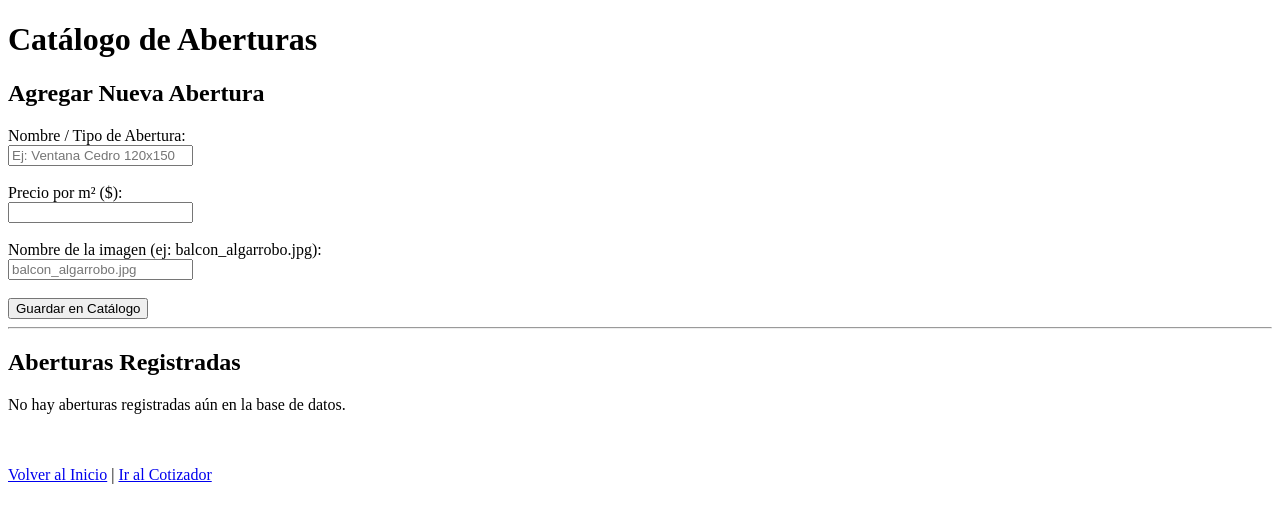
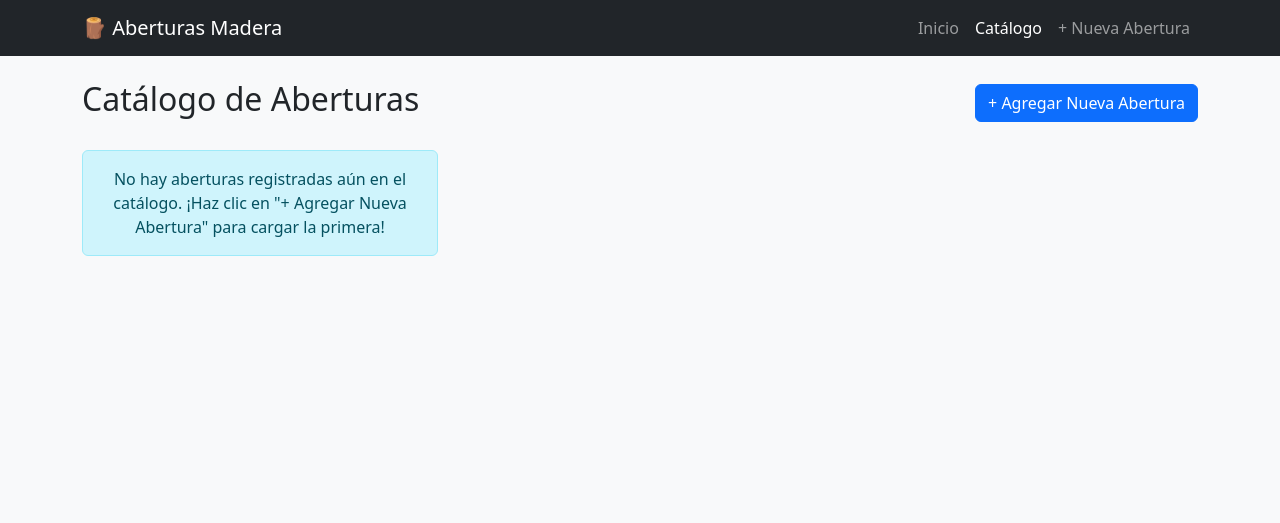
Before and after one commit to alexissescobar2018-crypto/aberturas_madera, a Flask app: page /catalogo in a window 1280 px wide. Shown: the top 523 px of the page. Run offline with Flask 3, Linux system fonts and the light colour scheme.

Commit message:
Revamp catalog page with Bootstrap and new layout

```diff
--- a/templates/catalogo.html
+++ b/templates/catalogo.html
@@ -2,60 +2,65 @@
 <html lang="es">
 <head>
     <meta charset="UTF-8">
-    <title>Catálogo de Aberturas</title>
+    <meta name="viewport" content="width=device-width, initial-scale=1.0">
+    <title>Catálogo - Aberturas Madera</title>
+    <link href="https://cdn.jsdelivr.net/npm/bootstrap@5.3.0/dist/css/bootstrap.min.css" rel="stylesheet">
+    <style>
+        .card-img-top {
+            height: 200px;
+            object-fit: cover;
+            background-color: #f8f9fa;
+        }
+    </style>
 </head>
-<body>
-    <h1>Catálogo de Aberturas</h1>
+<body class="bg-light">
 
-    <h2>Agregar Nueva Abertura</h2>
-    <form action="/catalogo" method="POST">
-        <label for="nombre">Nombre / Tipo de Abertura:</label><br>
-        <input type="text" id="nombre" name="nombre" placeholder="Ej: Ventana Cedro 120x150" required><br><br>
+    <!-- Navegación -->
+    <nav class="navbar navbar-expand-lg navbar-dark bg-dark mb-4">
+        <div class="container">
+            <a class="navbar-brand" href="/">🪵 Aberturas Madera</a>
+            <div class="navbar-nav">
+                <a class="nav-link" href="/">Inicio</a>
+                <a class="nav-link active" href="/catalogo">Catálogo</a>
+                <a class="nav-link" href="/nueva_abertura">+ Nueva Abertura</a>
+            </div>
+        </div>
+    </nav>
 
-        <label for="precio_m2">Precio por m² ($):</label><br>
-        <input type="number" id="precio_m2" name="precio_m2" step="any" required><br><br>
+    <!-- Contenido del Catálogo -->
+    <div class="container">
+        <div class="d-flex justify-content-between align-items-center mb-4">
+            <h2>Catálogo de Aberturas</h2>
+            <a href="/nueva_abertura" class="btn btn-primary">+ Agregar Nueva Abertura</a>
+        </div>
 
-        <label for="imagen">Nombre de la imagen (ej: balcon_algarrobo.jpg):</label><br>
-        <input type="text" id="imagen" name="imagen" placeholder="balcon_algarrobo.jpg"><br><br>
+        <div class="row row-cols-1 row-cols-md-3 g-4">
+            {% for abertura in aberturas %}
+            <div class="col">
+                <div class="card h-100 shadow-sm">
+                    <!-- Muestra la foto o una imagen por defecto -->
+                    {% if abertura.imagen_url %}
+                        <img src="{{ abertura.imagen_url }}" class="card-img-top" alt="{{ abertura.nombre }}">
+                    {% else %}
+                        <img src="https://via.placeholder.com/300x200?text=Sin+Imagen" class="card-img-top" alt="Sin foto">
+                    {% endif %}
 
-        <button type="submit">Guardar en Catálogo</button>
-    </form>
+                    <div class="card-body">
+                        <h5 class="card-title">{{ abertura.nombre }}</h5>
+                        <p class="card-text text-muted mb-1"><strong>Medidas:</strong> {{ abertura.medidas if abertura.medidas else 'Estándar' }}</p>
+                        <h4 class="text-success mt-2">${{ "{:,.2f}".format(abertura.precio) }}</h4>
+                    </div>
+                </div>
+            </div>
+            {% else %}
+            <div class="col-12">
+                <div class="alert alert-info text-center">
+                    No hay aberturas registradas aún en el catálogo. ¡Haz clic en "+ Agregar Nueva Abertura" para cargar la primera!
+                </div>
+            </div>
+            {% endfor %}
+        </div>
+    </div>
 
-    <hr>
-
-    <h2>Aberturas Registradas</h2>
-    {% if aberturas %}
-        <table border="1" cellpadding="8" cellspacing="0">
-            <thead>
-                <tr>
-                    <th>Imagen</th>
-                    <th>ID</th>
-                    <th>Nombre / Modelo</th>
-                    <th>Precio por m²</th>
-                </tr>
-            </thead>
-            <tbody>
-                {% for item in aberturas %}
-                <tr>
-                    <td>
-                        {% if item.imagen %}
-                            <img src="{{ url_for('static', filename='img/' + item.imagen) }}" alt="{{ item.nombre }}" width="100">
-                        {% else %}
-                            Sin imagen
-                        {% endif %}
-                    </td>
-                    <td>{{ item.id }}</td>
-                    <td>{{ item.nombre }}</td>
-                    <td>${{ item.precio_m2 }}</td>
-                </tr>
-                {% endfor %}
-            </tbody>
-        </table>
-    {% else %}
-        <p>No hay aberturas registradas aún en la base de datos.</p>
-    {% endif %}
-
-    <br><br>
-    <a href="/">Volver al Inicio</a> | <a href="/cotizador">Ir al Cotizador</a>
 </body>
 </html>
```
